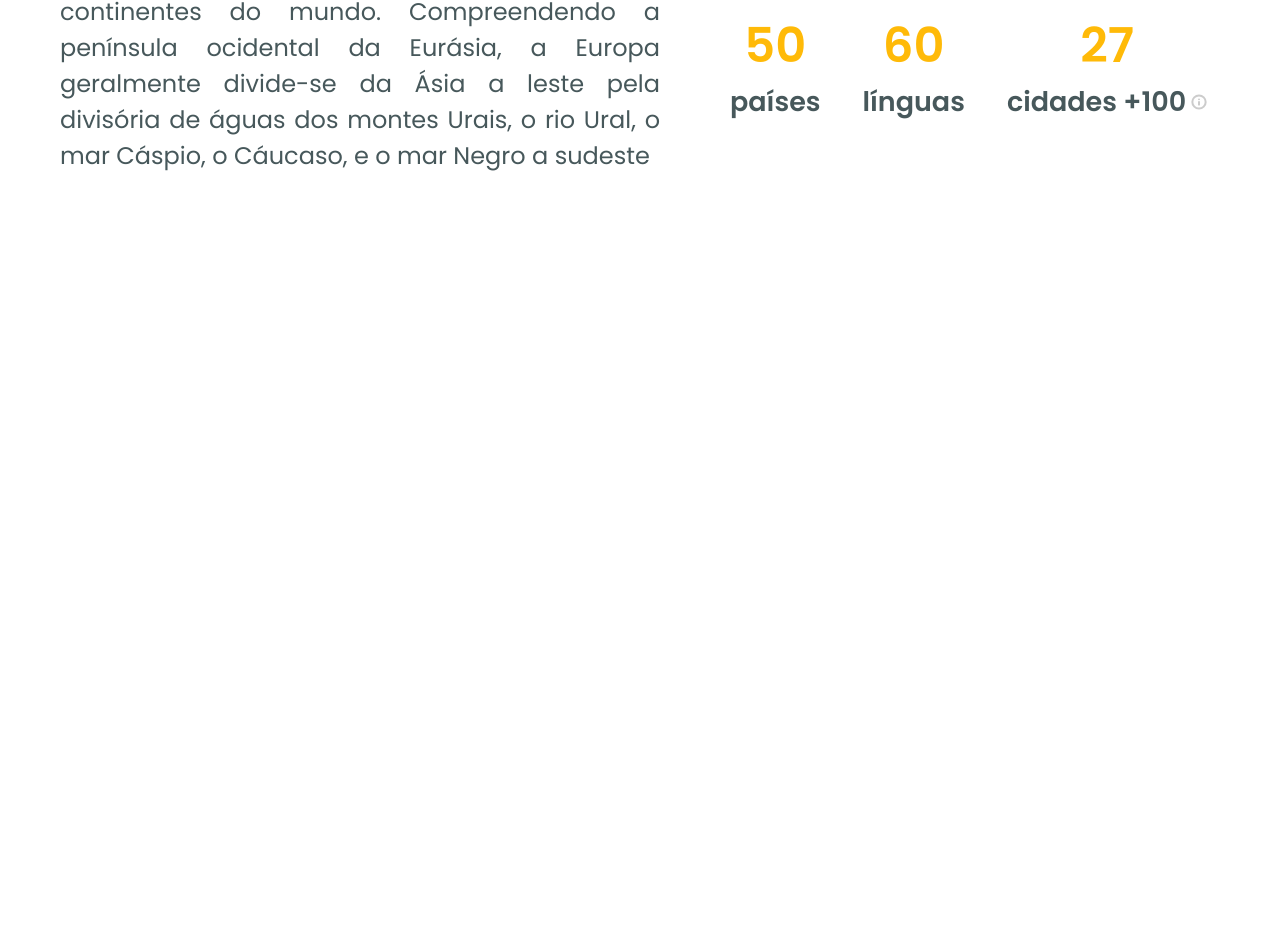
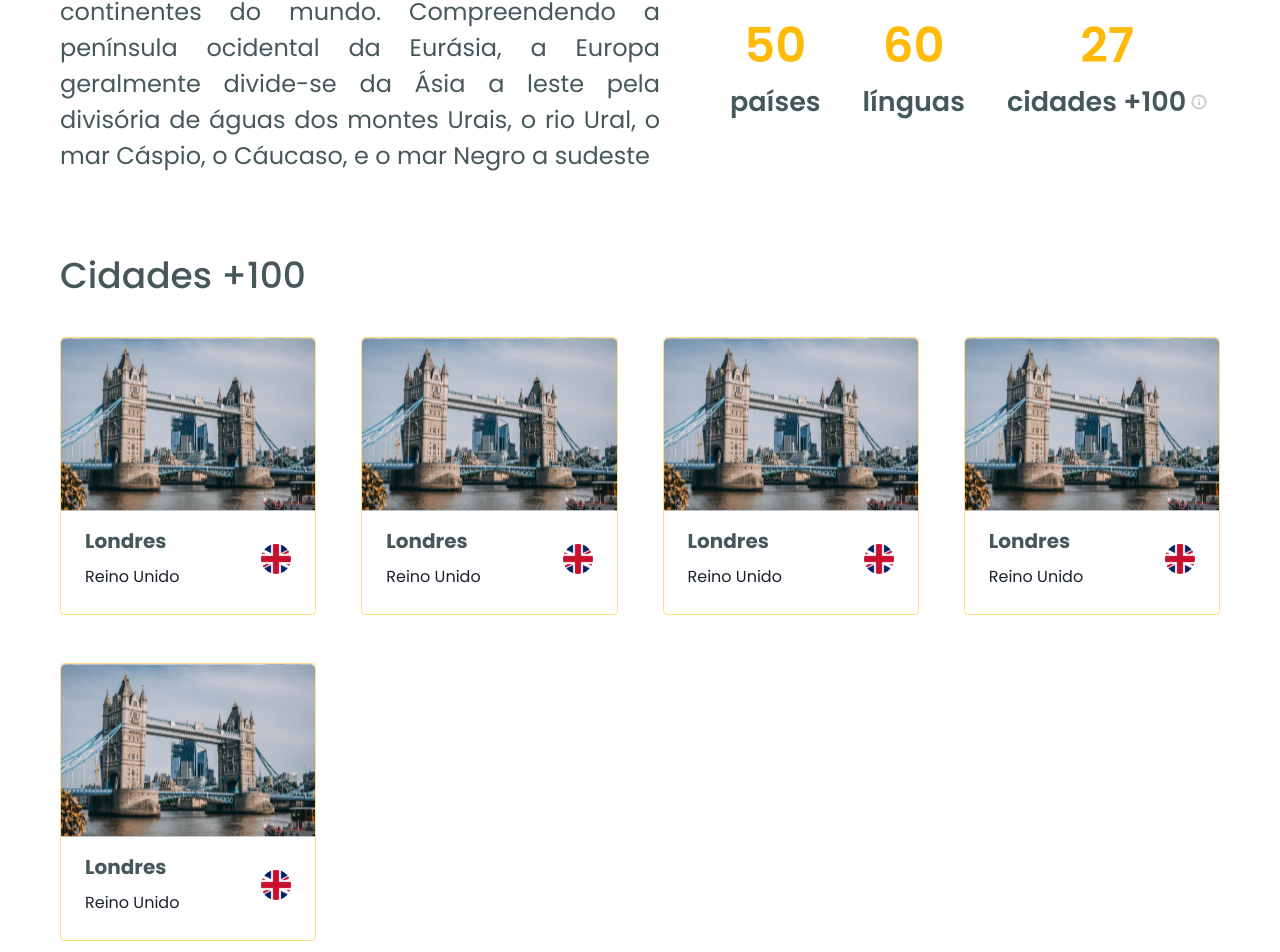
Before and after one commit to ViniciusHack/worldtrip, a Next.js app: page /details in a window 1280 px wide. Shown: the part 722-1674 px from the top of the page. Before the commit the page ends 976 px from the top, so only its background shows below. Built offline with nearby package versions, Linux system fonts and the light colour scheme.

Commit message:
feature: Cities component

```diff
--- /dev/null
+++ b/src/components/Continent/Cities/CityItem.tsx
@@ -0,0 +1,18 @@
+import { Box, Flex, Heading, Image, Text } from "@chakra-ui/react";
+
+
+
+export function CityItem() {
+  return (
+    <Box borderRadius={4} border="1px solid" borderColor="yellow.400">
+      <Image src="/images/londres.svg" alt="Londres" h="173"/>
+      <Flex p="18px 24px 25px" align="center">
+        <Box w="100%">
+          <Heading fontSize={20} pb="3" color="gray.900">Londres</Heading>
+          <Text fontSize={16}>Reino Unido</Text>
+        </Box>
+        <Image src="/images/uk.svg" alt="Reino Unido Bandeira"/>
+      </Flex>
+    </Box>
+  )
+}
--- /dev/null
+++ b/src/components/Continent/Cities/index.tsx
@@ -0,0 +1,29 @@
+import { GridItem, Heading, SimpleGrid } from "@chakra-ui/react";
+import { CityItem } from "./CityItem";
+
+
+
+export function Cities() {
+  return (
+    <>
+      <Heading fontWeight={500} color="gray.900">Cidades +100</Heading>
+      <SimpleGrid gap="45px" rowGap="48px" minChildWidth={256} p="40px 0 35px">
+        <GridItem>
+          <CityItem />
+        </GridItem>
+        <GridItem>
+          <CityItem />
+        </GridItem>
+        <GridItem>
+          <CityItem />
+        </GridItem>
+        <GridItem>
+          <CityItem />
+        </GridItem>
+        <GridItem>
+          <CityItem />
+        </GridItem>
+      </SimpleGrid>
+    </>
+  )
+}
--- a/src/components/Continent/Description.tsx
+++ b/src/components/Continent/Description.tsx
@@ -4,13 +4,11 @@ import { Box, Flex, Image, Text } from "@chakra-ui/react";
 
 export function Description() {
   return (
-    <Flex w="100%"
-    maxW="1160px"
-    margin="0 auto"
-    gap="70"
-    py="20"
-    color="gray.900"
-    align="center"
+    <Flex
+      py="20"
+      color="gray.900"
+      align="center"
+      gap="70"
     >
       <Text w="600px" textAlign="justify" fontSize={24}>A Europa é, por convenção, um dos seis continentes do mundo.
         Compreendendo a península ocidental da Eurásia, a Europa geralmente divide-se da Ásia a leste pela divisória
--- a/src/pages/details.tsx
+++ b/src/pages/details.tsx
@@ -1,4 +1,6 @@
+import { Box } from "@chakra-ui/react";
 import { Banner } from "../components/Continent/Banner";
+import { Cities } from "../components/Continent/Cities";
 import { Description } from "../components/Continent/Description";
 import { Header } from "../components/Header";
 
@@ -7,7 +9,14 @@ export default function Details() {
     <>
       <Header arrow/>
       <Banner />
+      <Box
+        maxW="1160px"
+        margin="0 auto"
+        w="100%"
+      >
       <Description />
+      <Cities />
+      </Box>
     </>
   )
 }
--- a/src/styles/theme.ts
+++ b/src/styles/theme.ts
@@ -3,6 +3,7 @@ import { extendTheme } from "@chakra-ui/react";
 export const theme = extendTheme({
   colors: {
     yellow: {
+      "400": "#FFBA087F",
       "800": "#FFBA08"
     },
     gray: {
```
Also changed, not shown: public/images/uk.svg (added).
